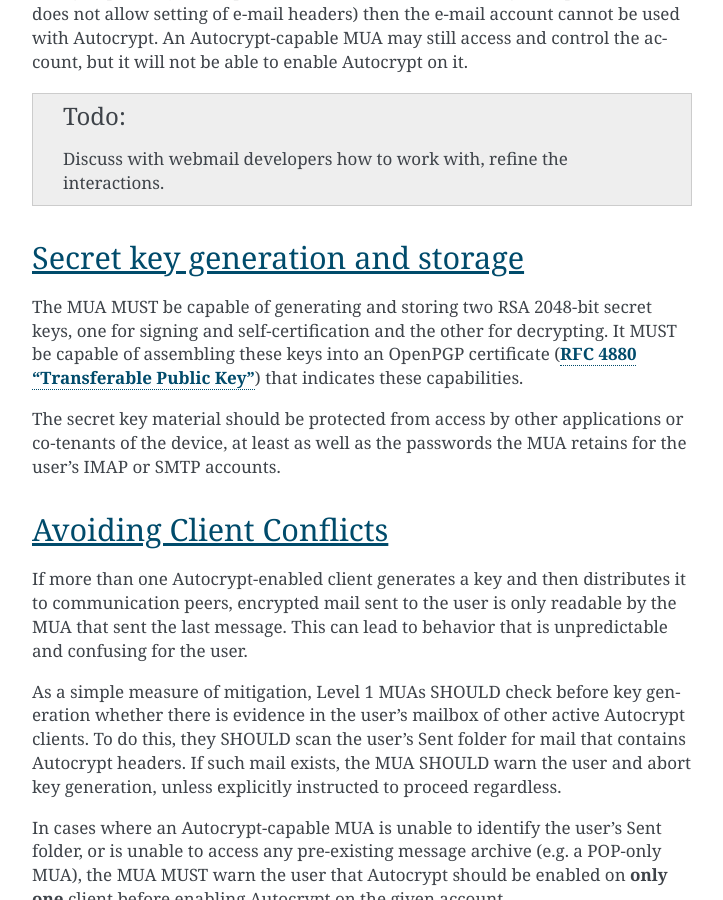
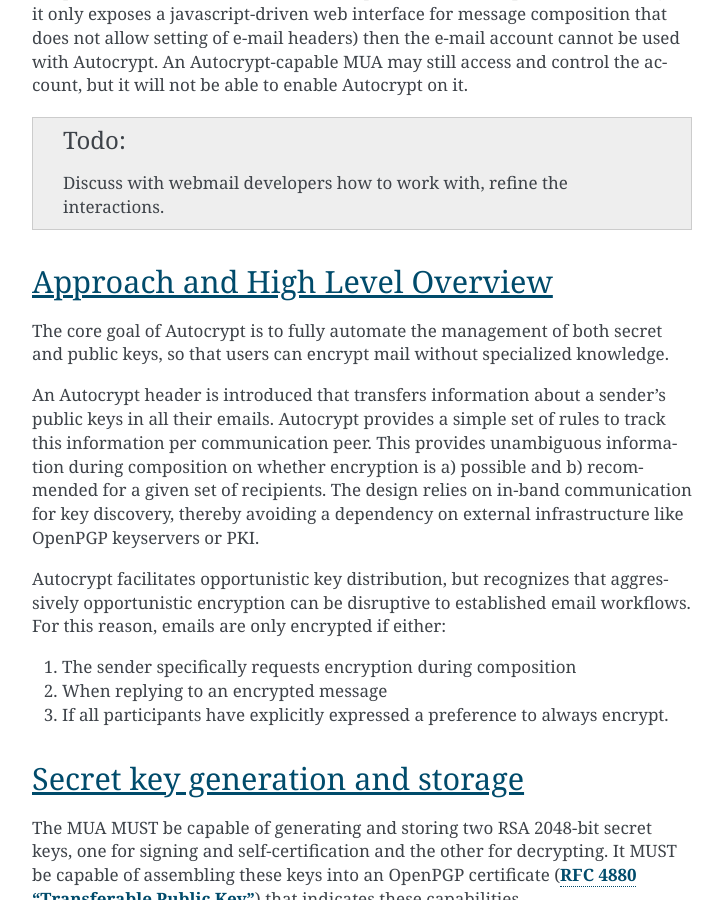
Before and after one commit to autocrypt/autocrypt, a Sphinx documentation site: the page built from doc/level1.rst, in a window 1280 px wide and 900 px high, scrolled down 1919 px. Shown: the whole window, without its empty margins (388-1111 px from the left). Built offline with Sphinx 7.4.7, drawn with Linux system fonts in a browser that asks for light colours; some of the changed text lies outside the part shown.

Commit message:
add high level overview section

```diff
--- a/doc/level1.rst
+++ b/doc/level1.rst
@@ -53,6 +53,34 @@ will not be able to enable Autocrypt on it.
 
     Discuss with webmail developers how to work with, refine
     the interactions.
+
+Approach and High Level Overview
+--------------------------------
+
+The core goal of Autocrypt is to fully automate the management of both
+secret and public keys, so that users can encrypt mail without
+specialized knowledge.
+
+An Autocrypt header is introduced that transfers information about a
+sender's public keys in all their emails. Autocrypt provides a simple
+set of rules to track this information per communication peer. This
+provides unambiguous information during composition on whether
+encryption is a) possible and b) recommended for a given set of
+recipients. The design relies on in-band communication for key
+discovery, thereby avoiding a dependency on external infrastructure
+like OpenPGP keyservers or PKI.
+
+Autocrypt facilitates opportunistic key distribution, but recognizes
+that aggressively opportunistic encryption can be disruptive to
+established email workflows. For this reason, emails are only
+encrypted if either:
+
+1) The sender specifically requests encryption during composition
+2) When replying to an encrypted message
+3) If all participants have explicitly expressed a preference to
+   always encrypt.
+
+
 
 Secret key generation and storage
 ---------------------------------
```
